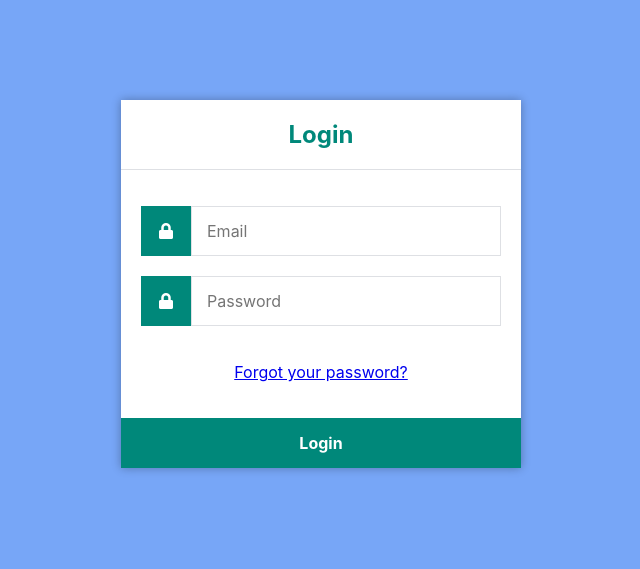
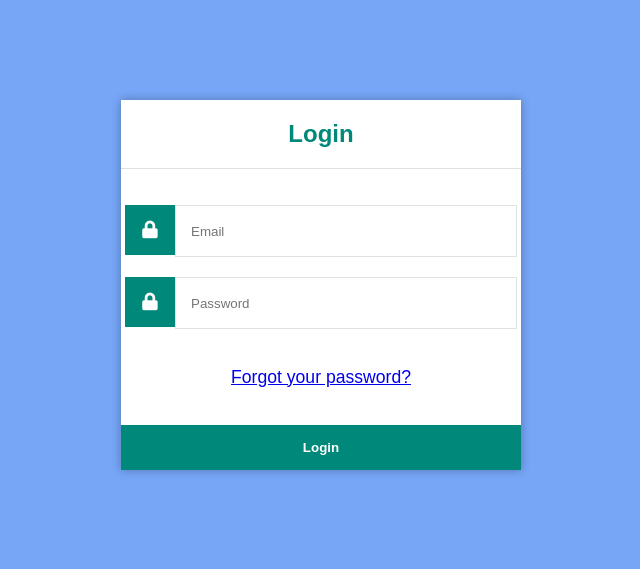
Before and after one commit to therecalangian/CS128.1, a PHP site: page / in a window 1280 px wide. Shown: the top 569 px of the page, without its empty margins (319-959 px from the left). Run offline with PHP 8.4, Linux system fonts and the light colour scheme.

Commit message:
Updated the style.css file

```diff
--- a/style.css
+++ b/style.css
@@ -1,12 +1,7 @@
-* {
-  	box-sizing: border-box;
-  	font-family: -apple-system, BlinkMacSystemFont, "segoe ui", roboto, oxygen, ubuntu, cantarell, "fira sans", "droid sans", "helvetica neue", Arial, sans-serif;
-  	font-size: 16px;
-  	-webkit-font-smoothing: antialiased;
-  	-moz-osx-font-smoothing: grayscale;
-}
 body {
   	background-color: #77a6f7;
+    font-size: 1.1em;
+    font-family: sans-serif;
 }
 .login {
   	width: 400px;
```
